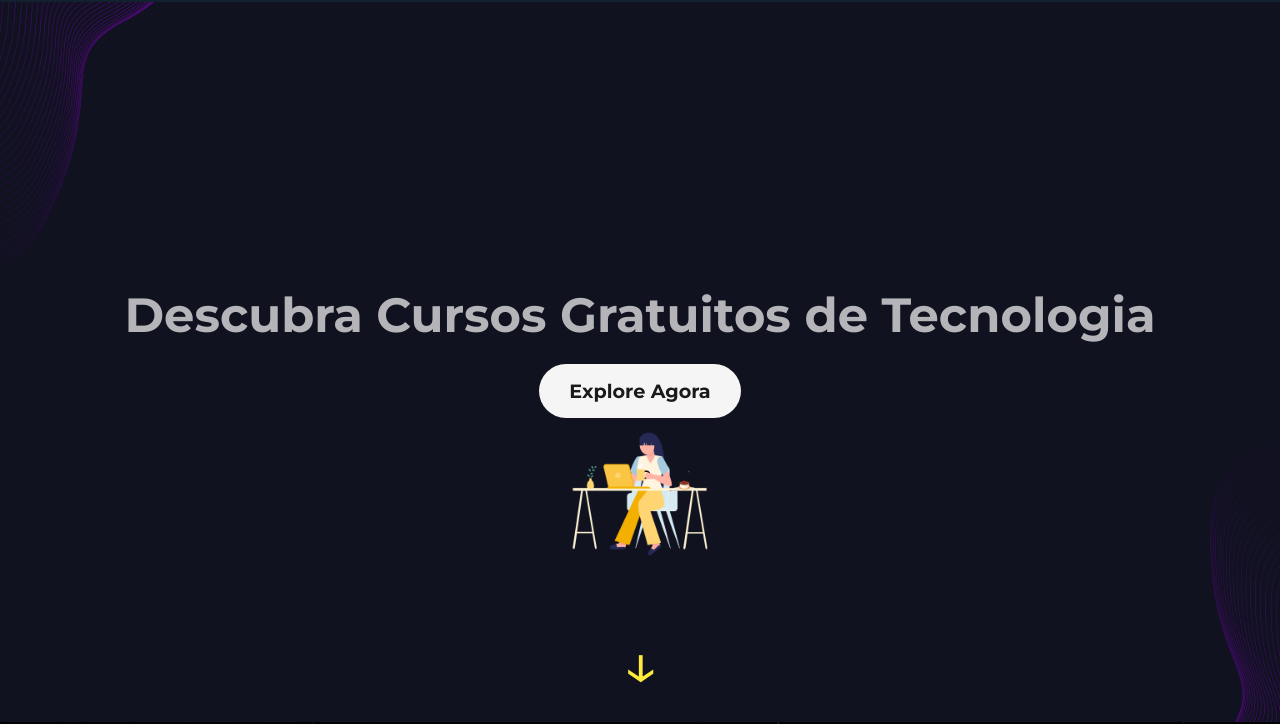
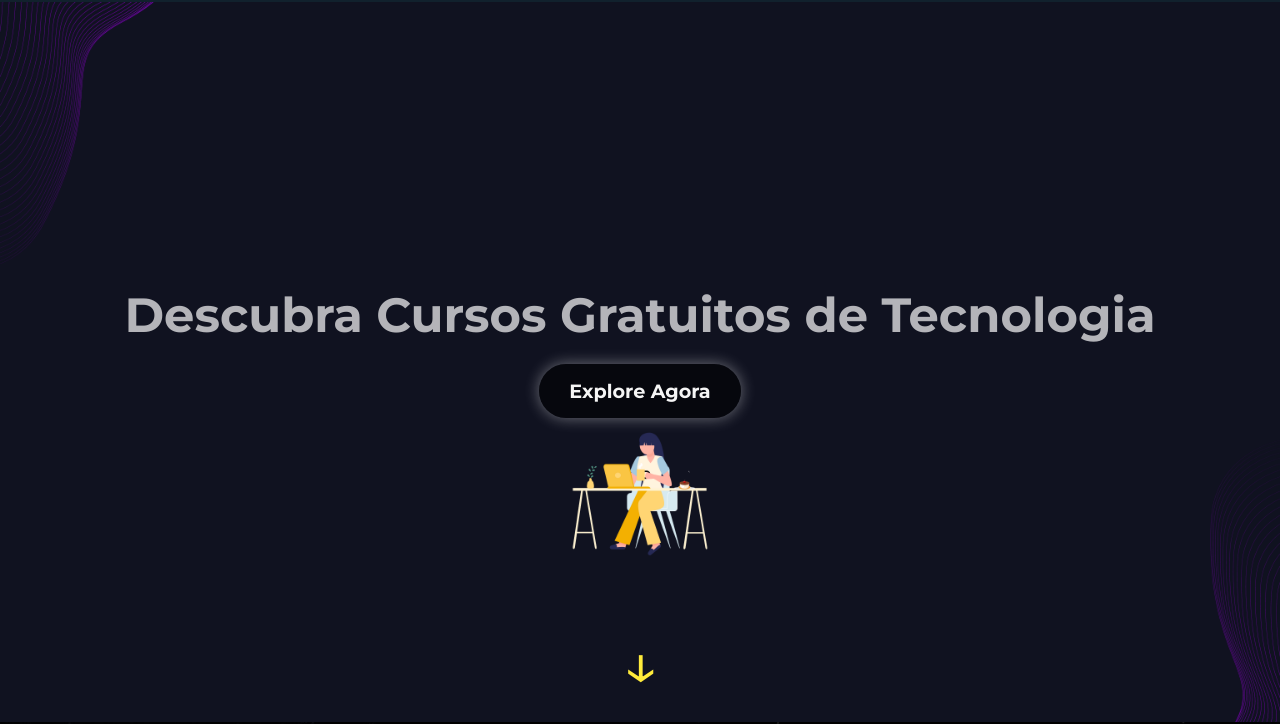
Before and after one commit to AlanPedroD/sprint-03-proz, a plain HTML site: page src/cursos.html in a window 1280 px wide. In both pictures the pointer is over the link "Explore Agora". Shown: the part 74-798 px from the top of the page. Drawn offline with Linux system fonts and the light colour scheme.

Commit message:
botão editado

```diff
--- a/css/cursos.css
+++ b/css/cursos.css
@@ -85,9 +85,9 @@ body {
 }
 
 .button:hover{
-    background-color: #f5f5f5;
-    color: #1a1a1a;
+    box-shadow: 0px 0px 15px rgba(255, 255, 255, 0.4);
 }
+
 
 /*! Seção de cursos */
 .cursos {
@@ -226,7 +226,6 @@ p {
 }
 
 
-
 /*! Seção de perguntas frequentes */
 .faq {
     background-color: #ffffff;
```
